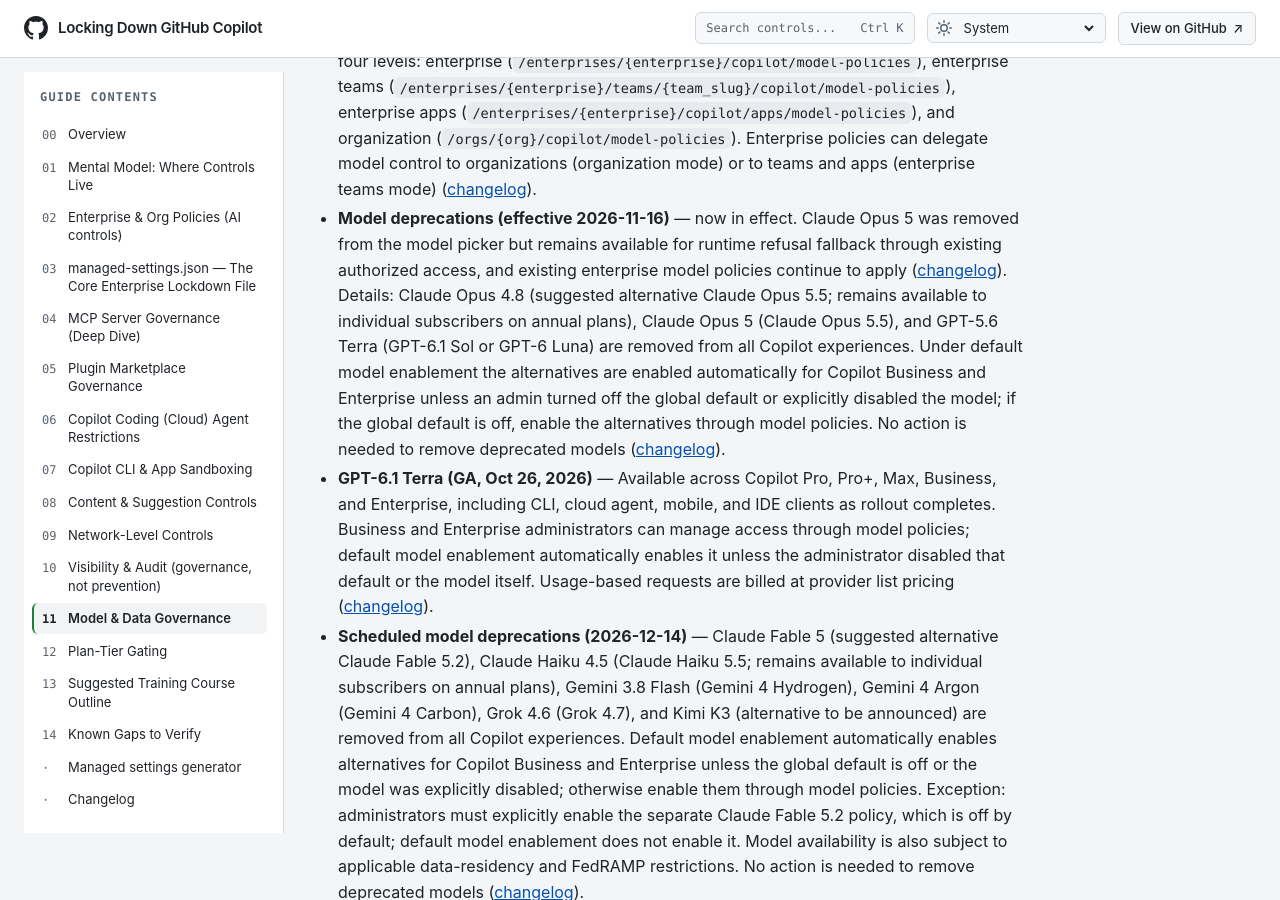
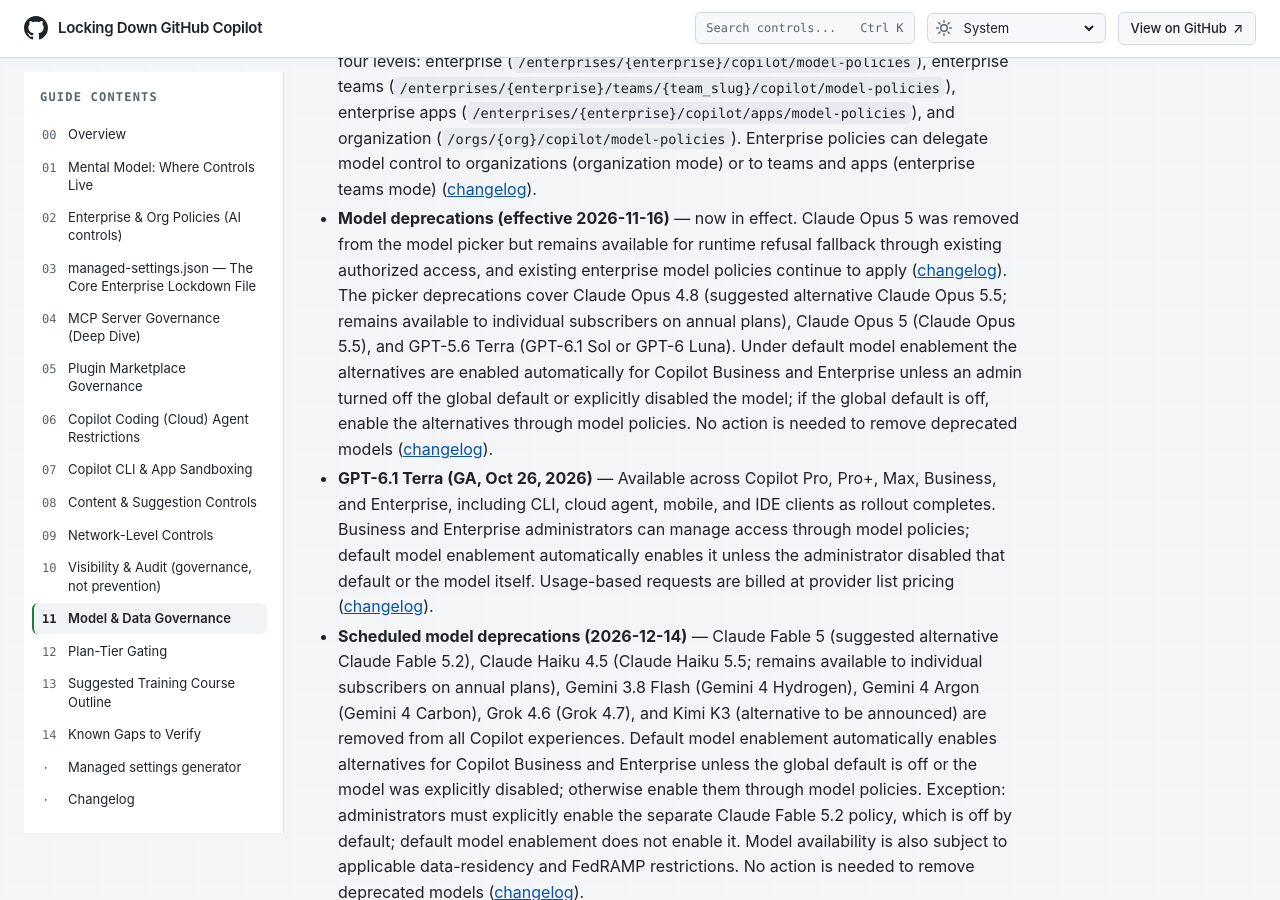
Before and after one commit to beardofedu/copilot-governance-training, a Jekyll site: the page built from docs/sections/model-data-governance.md, in a window 1280 px wide and 900 px high, scrolled down 368 px. Built offline with Jekyll 4.4.1, drawn with Linux system fonts in a browser that asks for light colours.

Commit message:
Address model deprecation review comments
Co-authored-by: copilot-swe-agent[bot] <198982749+Copilot@users.noreply.github.com>

```diff
--- a/docs/sections/model-data-governance.md
+++ b/docs/sections/model-data-governance.md
@@ -13,7 +13,7 @@ last_reviewed: 2026-11-15
 
 - Enterprise/org **Models** tab controls which models are selectable (cost implications for non-default models); enterprise policy overrides org choice.
 - **Model policy REST API (GA)** — `GET`/`PATCH` endpoints manage Copilot model policies at four levels: enterprise (`/enterprises/{enterprise}/copilot/model-policies`), enterprise teams (`/enterprises/{enterprise}/teams/{team_slug}/copilot/model-policies`), enterprise apps (`/enterprises/{enterprise}/copilot/apps/model-policies`), and organization (`/orgs/{org}/copilot/model-policies`). Enterprise policies can delegate model control to organizations (organization mode) or to teams and apps (enterprise teams mode) ([changelog](https://github.blog/changelog/2026-10-19-copilot-model-policy-api-for-enterprise-orgs-and-teams/)).
-- **Model deprecations (effective 2026-11-16)** — now in effect. Claude Opus 5 was removed from the model picker but remains available for runtime refusal fallback through existing authorized access, and existing enterprise model policies continue to apply ([changelog](https://github.blog/changelog/2026-11-16-github-copilot-models-deprecated-on-november-16-2026)). Details: Claude Opus 4.8 (suggested alternative Claude Opus 5.5; remains available to individual subscribers on annual plans), Claude Opus 5 (Claude Opus 5.5), and GPT-5.6 Terra (GPT-6.1 Sol or GPT-6 Luna) are removed from all Copilot experiences. Under default model enablement the alternatives are enabled automatically for Copilot Business and Enterprise unless an admin turned off the global default or explicitly disabled the model; if the global default is off, enable the alternatives through model policies. No action is needed to remove deprecated models ([changelog](https://github.blog/changelog/2026-10-15-upcoming-deprecation-of-selected-github-copilot-models-in-mid-november/)).
+- **Model deprecations (effective 2026-11-16)** — now in effect. Claude Opus 5 was removed from the model picker but remains available for runtime refusal fallback through existing authorized access, and existing enterprise model policies continue to apply ([changelog](https://github.blog/changelog/2026-11-16-github-copilot-models-deprecated-on-november-16-2026)). The picker deprecations cover Claude Opus 4.8 (suggested alternative Claude Opus 5.5; remains available to individual subscribers on annual plans), Claude Opus 5 (Claude Opus 5.5), and GPT-5.6 Terra (GPT-6.1 Sol or GPT-6 Luna). Under default model enablement the alternatives are enabled automatically for Copilot Business and Enterprise unless an admin turned off the global default or explicitly disabled the model; if the global default is off, enable the alternatives through model policies. No action is needed to remove deprecated models ([changelog](https://github.blog/changelog/2026-10-15-upcoming-deprecation-of-selected-github-copilot-models-in-mid-november/)).
 - **GPT-6.1 Terra (GA, Oct 26, 2026)** — Available across Copilot Pro, Pro+, Max, Business, and Enterprise, including CLI, cloud agent, mobile, and IDE clients as rollout completes. Business and Enterprise administrators can manage access through model policies; default model enablement automatically enables it unless the administrator disabled that default or the model itself. Usage-based requests are billed at provider list pricing ([changelog](https://github.blog/changelog/2026-10-26-gpt-6-1-terra-in-github-copilot/)).
 - **Scheduled model deprecations (2026-12-14)** — Claude Fable 5 (suggested alternative Claude Fable 5.2), Claude Haiku 4.5 (Claude Haiku 5.5; remains available to individual subscribers on annual plans), Gemini 3.8 Flash (Gemini 4 Hydrogen), Gemini 4 Argon (Gemini 4 Carbon), Grok 4.6 (Grok 4.7), and Kimi K3 (alternative to be announced) are removed from all Copilot experiences. Default model enablement automatically enables alternatives for Copilot Business and Enterprise unless the global default is off or the model was explicitly disabled; otherwise enable them through model policies. Exception: administrators must explicitly enable the separate Claude Fable 5.2 policy, which is off by default; default model enablement does not enable it. Model availability is also subject to applicable data-residency and FedRAMP restrictions. No action is needed to remove deprecated models ([changelog](https://github.blog/changelog/2026-11-13-upcoming-deprecation-of-selected-github-copilot-models-in-december)).
 - **Gemini 4 Hydrogen (GA, Nov 13, 2026)** — available to Copilot Pro, Pro+, Max, Business, and Enterprise, subject to applicable data-residency and FedRAMP restrictions. Business and Enterprise administrators manage access through its model policy; under default model enablement it is enabled automatically unless the global default is off or the model is explicitly disabled ([changelog](https://github.blog/changelog/2026-11-13-gemini-4-hydrogen-in-github-copilot)).
```
Also changed, not shown: other parts of docs/sections/model-data-governance.md (+1 -1 lines), docs/CHANGELOG.md.
